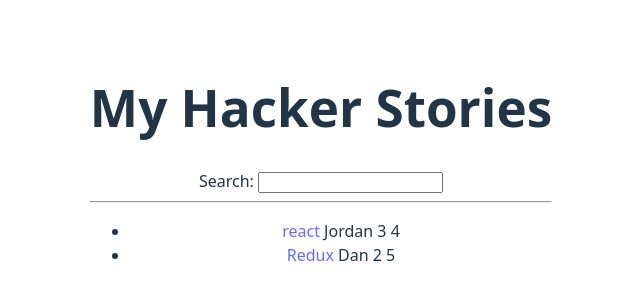
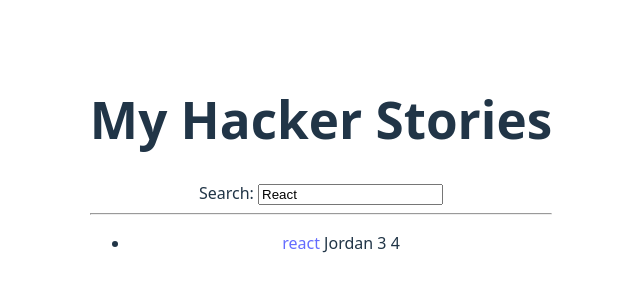
Before and after one commit to rayen-jendoubi-g2/hacker-stories, a React (Vite) app: page / in a window 1280 px wide. Shown: the part 236-536 px from the top of the page, without its empty margins (319-959 px from the left). Built offline with nearby package versions, Linux system fonts and the light colour scheme.

Commit message:
Week 7 Lab: Controlled Components, Local Storage & useEffect

```diff
--- a/src/App.jsx
+++ b/src/App.jsx
@@ -23,10 +23,11 @@ const App = () => {
     },
   ];
 
-  const [searchTerm, setSearchTerm] = useState('');
+  const [searchTerm, setSearchTerm] = useState(localStorage.getItem('search') || 'React');
 
   const handleSearch = (event) => {
     setSearchTerm(event.target.value);
+    localStorage.setItem('search', event.target.value);
   };
 
   const searchedStories = stories.filter((story) =>
@@ -36,62 +37,57 @@ const App = () => {
   return (
     <div>
       <Header />
-      <Search onSearch={handleSearch} />
+      <Search search={searchTerm} onSearch={handleSearch} />
       <hr />
       <List list={searchedStories} />
     </div>
   );
 };
 
-const Search = (props) => (
+const Search = ({ search, onSearch }) => (
   <div>
     <label htmlFor="search"> Search: </label>
-    <input id="search" type="text" onChange={props.onSearch} />
+    <input id="search" value={search} type="text" onChange={onSearch} />
   </div>
 );
 
-const List = (props) => {
-  console.log('List rendered');
-  return (
+const List = ({ list }) => (
   <ul>
-      {props.list.map((item) => (
+    {list.map((item) => (
       <Item key={item.objectID} item={item} />
     ))}
   </ul>
 );
-};
 
-const Item = (props) => {
-  console.log("Item rendered");
-  return (
+const Item = ({ item }) => (
   <li>
     <span>
-        <a href={props.item.url}>{props.item.title}</a>
+      <a href={item.url}>{item.title}</a>
     </span>
-      <span> {props.item.author}</span>
-      <span> {props.item.num_comments}</span>
-      <span> {props.item.points}</span>
+    <span> {item.author}</span>
+    <span> {item.num_comments}</span>
+    <span> {item.points}</span>
   </li>
 );
-};
 
 const Header = () => <h1>My Hacker Stories</h1>;
 
 export default App;
 /*
-Props vs State:
-- Props are read-only values passed from a parent component to a child.
-  They let components receive data but cannot be changed inside the child.
-- State is data owned and managed inside a component.
-  It can change over time (with setState/useState) and triggers re-renders.
+What is a controlled component?
+- A controlled component is an input element (like <input>, <textarea>, <select>)
+  whose value is fully managed by React state.
+  The displayed value always comes from state, and changes are handled through event handlers.
 
-Why lift state up:
-- When multiple components need to share or react to the same data,
-  the state should live in their closest common parent.
-  This ensures a single source of truth and keeps data flow predictable.
+What is a side effect in React?
+- A side effect is any operation that affects something outside the component’s scope
+  (e.g., fetching data, updating localStorage, subscribing/unsubscribing, logging).
+  It’s code that runs in addition to rendering UI.
 
-Where filtering logic should live:
-- Filtering logic should live in the component that owns the data (App).
-  That way, the child components (like List) only receive the already-filtered data
-  and remain focused on presentation, not business logic.
+Why do we use useEffect instead of calling code directly?
+- useEffect ensures side effects run at the right time in the component lifecycle
+  (after render, when dependencies change, or on unmount).
+- Calling code directly inside the component body would run on every render,
+  which can cause bugs or performance issues.
+  useEffect gives us control over when and how often side effects execute.
 */
```
Lines whose indentation alone changed are shown as unchanged.
